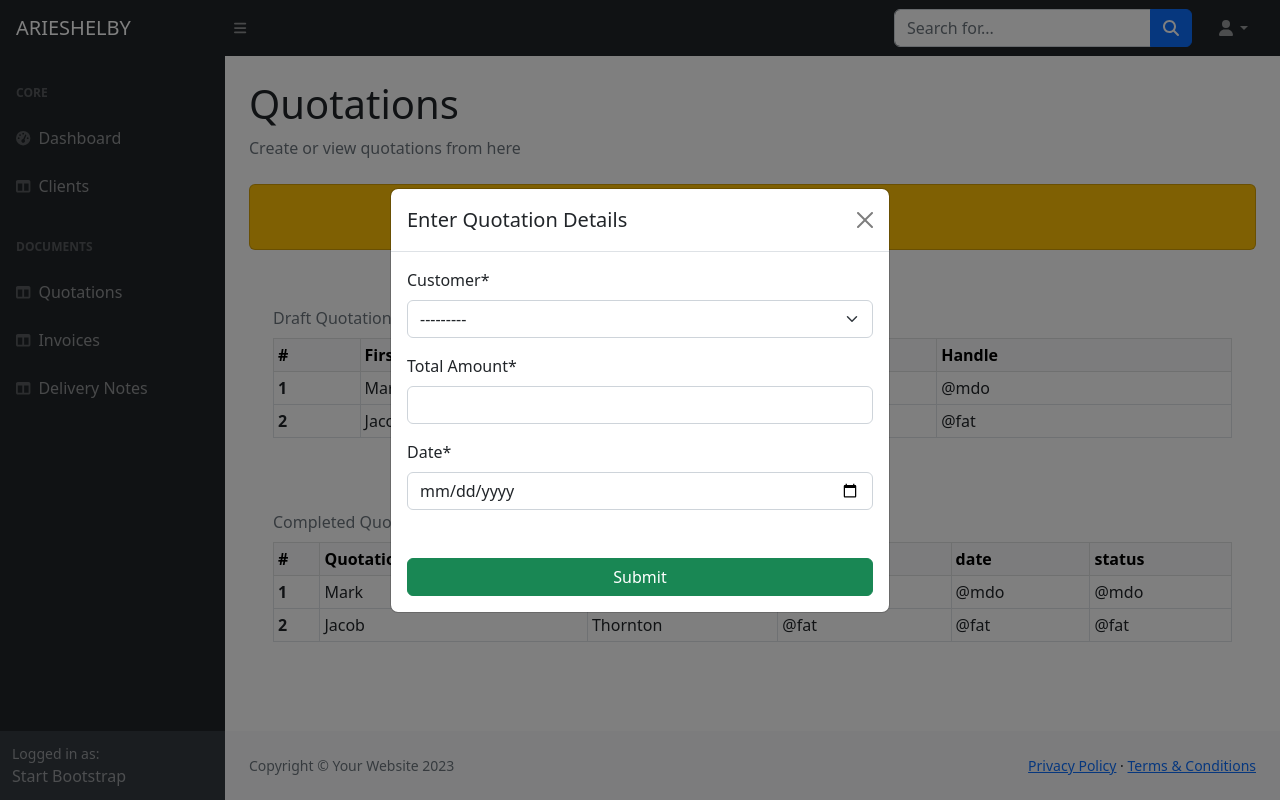
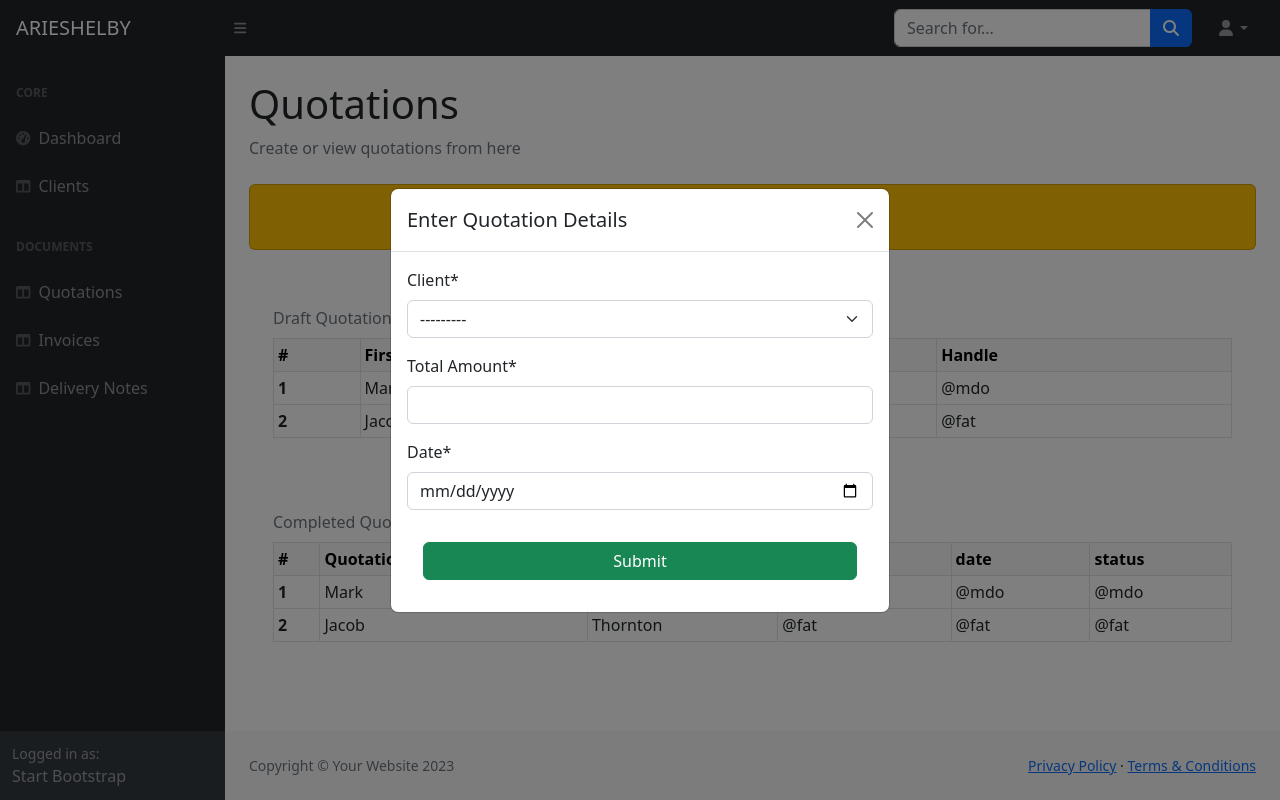
Before and after one commit to stevemacharia/as-document-app, a Django app: page /quotations in a window 1280 px wide, after a click on "Create a Quotation". Run offline with Django 4.2, Linux system fonts and the light colour scheme; data that the repository does not hold is empty; some libraries are stand-ins or nearby versions.

Commit message:
START OF QUOTATION FORMS

```diff
--- a/documents/admin.py
+++ b/documents/admin.py
@@ -21,10 +21,10 @@ class QuotationItemsAdmin(admin.StackedInline):
 class QuotationAdmin(admin.ModelAdmin):
     inlines = [QuotationItemsAdmin]
     # a list of displayed columns name.
-    list_display = ['quotation_id', 'customer_id', 'amount', 'date', 'status', 'date']
+    list_display = ['quotation_id', 'client', 'amount', 'date', 'status', 'date']
     # list_filter = ('p',)
     # define search columns list, then a search box will be added at the top of Department list page.
-    search_fields = ['quotation_id', 'customer_id', ]
+    search_fields = ['quotation_id', 'client', ]
     # define model data list ordering.
     ordering = ('date',)
 
--- a/documents/forms.py
+++ b/documents/forms.py
@@ -19,7 +19,7 @@ class QuotationForm(forms.ModelForm):
         ('1', 'Final'),
         ('0', 'Draft'),
     )
-    customer = forms.ModelChoiceField(queryset=Client.objects.all(),
+    client = forms.ModelChoiceField(queryset=Client.objects.all(),
                                       widget=forms.Select(attrs={'class': 'form-control'}))
     amount = forms.CharField(label="Total Amount")
     date = forms.DateField(
@@ -31,7 +31,7 @@ class QuotationForm(forms.ModelForm):
 
     class Meta:
         model = Quotation
-        fields = ['customer', 'amount', 'date']
+        fields = ['client', 'amount', 'date']
 
 
 class QuotationItemsForm(forms.ModelForm):
--- a/documents/models.py
+++ b/documents/models.py
@@ -21,11 +21,13 @@ class Client(models.Model):
 class Quotation(models.Model):
     quotation_id = models.CharField(primary_key=True, default=uuid.uuid4, blank=True, editable=False,
                                     max_length=100)
-    customer_id = models.ForeignKey(Client, on_delete=models.CASCADE)
+    client = models.ForeignKey(Client, on_delete=models.CASCADE)
     amount = models.DecimalField(max_digits=15, decimal_places=2)
     status = models.BooleanField(default="False", null=True, blank=True)
-    quotation_doc = models.FileField(upload_to='quotation', default='default.jpg', null=True, blank=True)
+    quotation_doc = models.FileField(upload_to='quotation', default='default.pdf', null=True, blank=True)
     date = models.DateTimeField(default=timezone.now)
+    created_at = models.DateTimeField(auto_now_add=True, null=True, blank=True)
+    updated_at = models.DateTimeField(auto_now=True, null=True, blank=True)
 
 
 class QuotationItems(models.Model):
--- a/documents/templates/documents/quotations.html
+++ b/documents/templates/documents/quotations.html
@@ -4,6 +4,13 @@
 
 {% block content %}
     <main>
+        {% if messages %}
+           {% for message in messages %}
+               <div class="alert alert-{{message.tags}} m-3">
+                   {{message}}
+               </div>
+           {% endfor %}
+        {% endif %}
         <div class="container-fluid px-4">
             <h1 class="mt-4">Quotations</h1>
             <ol class="breadcrumb mb-4">
@@ -30,12 +37,12 @@
                           <form method="POST">
                                 {% csrf_token %}
                                 {{ quotation_form|crispy }}
+                              <div class="p-3">
+                                <div class="d-grid gap-2">
+                                    <button class="btn btn-success" type="submit">Submit</button>
+                                </div>
+                              </div>
                           </form>
-                      </div>
-                      <div class="p-3">
-                        <div class="d-grid gap-2">
-                            <button class="btn btn-success" type="button">Submit</button>
-                        </div>
                       </div>
                     </div>
                   </div>
--- a/documents/urls.py
+++ b/documents/urls.py
@@ -3,6 +3,7 @@ from . import views
 urlpatterns = [
     path('', views.index, name='index'),
     path('quotations', views.quotations, name='quotations'),
+    path('quotation_details/<str:id>/', views.quotation_details, name='quotation_details'),
     path('clients', views.clients, name='clients'),
     path('client_details/<str:id>/', views.client_details, name='client_details'),
     path('client_delete/<str:id>/', views.client_delete, name='client_delete'),
--- a/documents/views.py
+++ b/documents/views.py
@@ -10,14 +10,30 @@ def index(request):
 
 
 def quotations(request):
-    quotation_form = QuotationForm()
-    quotation_items_form = QuotationItemsForm()
+    if request.method == 'POST':
+        quotation_form = QuotationForm(request.POST)
+        if quotation_form.is_valid():
+            quotation_form.save()
+            messages.success(request, f'Added Record Successfully.')
+            return redirect('quotations')
+        else:
+            messages.warning(request, f'Failed to add record, Kindly retry again..')
+            return redirect('quotations')
+    else:
+        quotation_form = QuotationForm()
+        quotation_items_form = QuotationItemsForm()
+        context = {
+            'quotation_form': quotation_form,
+            'quotation_items_form': quotation_items_form,
+        }
+        return render(request, 'documents/quotations.html', context)
+
+def quotation_details(request, id):
+    chosen_quotation = Quotation.objects.get(id=id)
     context = {
-        'quotation_form': quotation_form,
-        'quotation_items_form': quotation_items_form,
+        'chosen_quotation': chosen_quotation,
     }
-    return render(request, 'documents/quotations.html', context)
-
+    return render(request, 'documents/quotation_details.html', context)
 
 def clients(request):
     if request.method == "POST":
```
